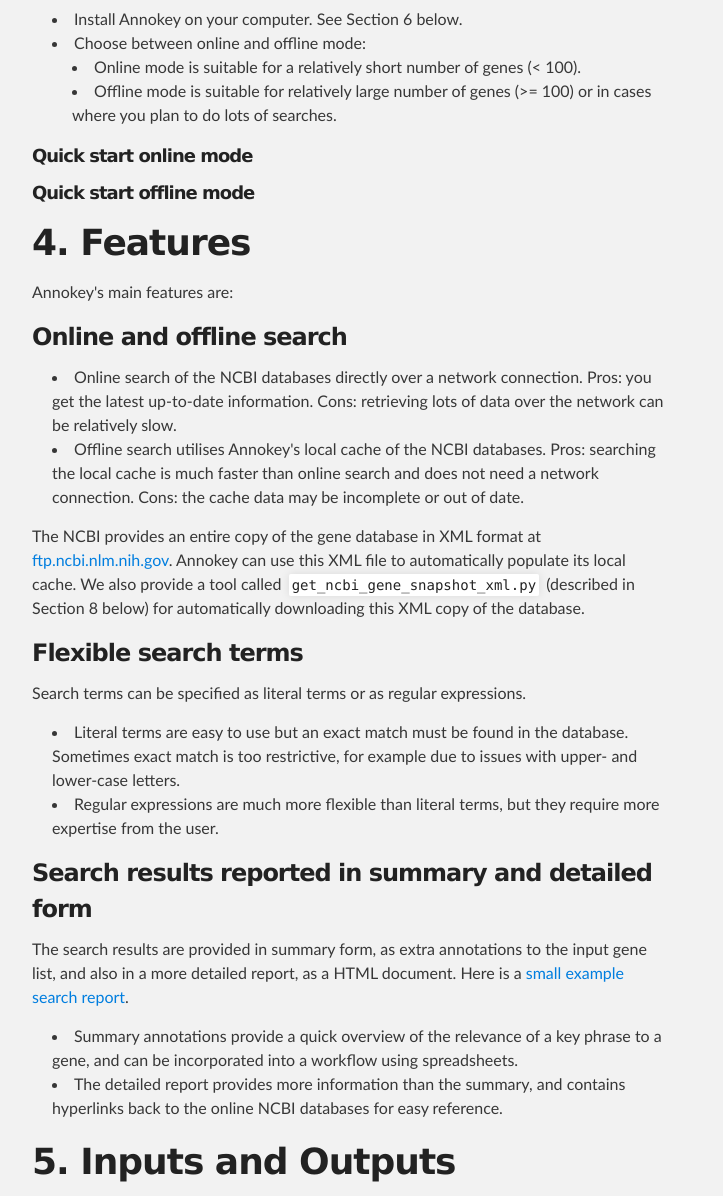
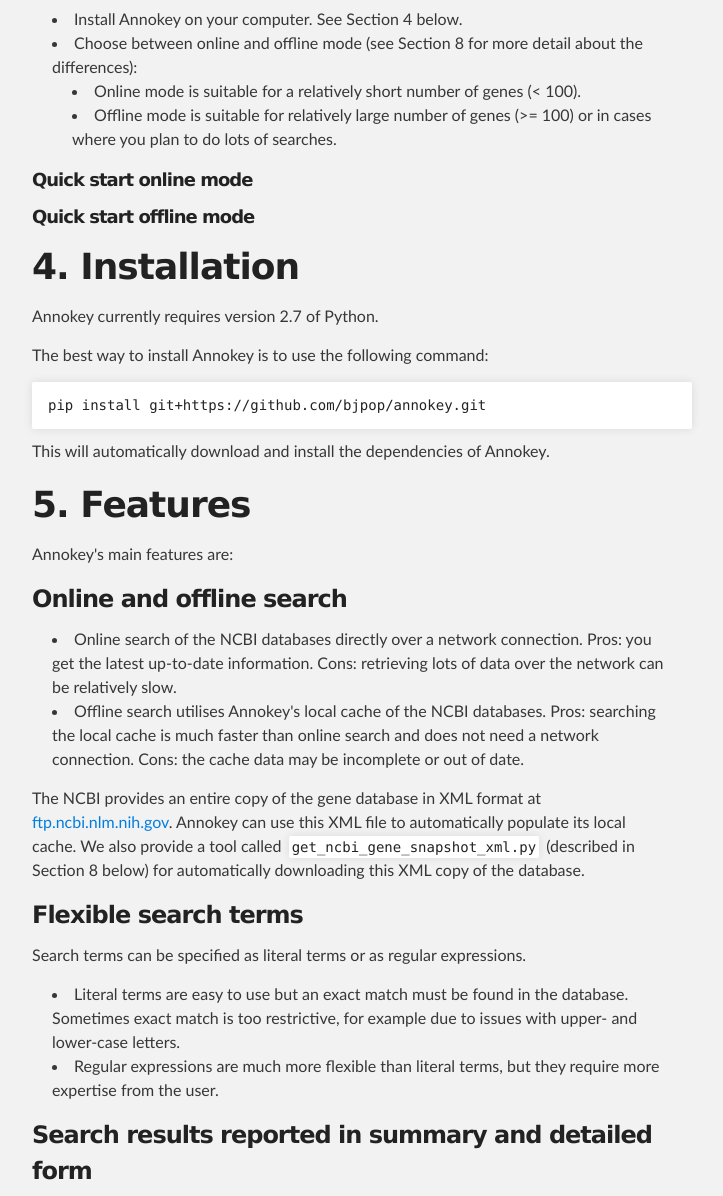
Before and after one commit to bjpop/annokey, a plain HTML site: page index.html in a window 1280 px wide. Shown: the part 655-1851 px from the top of the page, without its empty margins (288-1011 px from the left). Drawn offline with Linux system fonts and the light colour scheme.

Commit message:
Create gh-pages branch via GitHub

```diff
--- a/index.html
+++ b/index.html
@@ -45,8 +45,8 @@
 <a name="3-quick-start-guide" class="anchor" href="#3-quick-start-guide"><span class="octicon octicon-link"></span></a>3. Quick start guide</h1>
 
 <ul>
-<li>Install Annokey on your computer. See Section 6 below.</li>
-<li>Choose between online and offline mode:
+<li>Install Annokey on your computer. See Section 4 below.</li>
+<li>Choose between online and offline mode (see Section 8 for more detail about the differences):
 
 <ul>
 <li>Online mode is suitable for a relatively short number of genes  (&lt; 100).</li>
@@ -60,7 +60,19 @@
 <a name="quick-start-offline-mode" class="anchor" href="#quick-start-offline-mode"><span class="octicon octicon-link"></span></a>Quick start offline mode</h5>
 
 <h1>
-<a name="4-features" class="anchor" href="#4-features"><span class="octicon octicon-link"></span></a>4. Features</h1>
+<a name="4-installation" class="anchor" href="#4-installation"><span class="octicon octicon-link"></span></a>4. Installation</h1>
+
+<p>Annokey currently requires version 2.7 of Python.</p>
+
+<p>The best way to install Annokey is to use the following command:</p>
+
+<pre><code>pip install git+https://github.com/bjpop/annokey.git
+</code></pre>
+
+<p>This will automatically download and install the dependencies of Annokey.</p>
+
+<h1>
+<a name="5-features" class="anchor" href="#5-features"><span class="octicon octicon-link"></span></a>5. Features</h1>
 
 <p>Annokey's main features are:</p>
 
@@ -89,7 +101,7 @@
 <li>Summary annotations provide a quick overview of the relevance of a key phrase to a gene, and can be incorporated into a workflow using spreadsheets.</li>
 <li>The detailed report provides more information than the summary, and contains hyperlinks back to the online NCBI databases for easy reference.</li>
 </ul><h1>
-<a name="5-inputs-and-outputs" class="anchor" href="#5-inputs-and-outputs"><span class="octicon octicon-link"></span></a>5. Inputs and Outputs</h1>
+<a name="6-inputs-and-outputs" class="anchor" href="#6-inputs-and-outputs"><span class="octicon octicon-link"></span></a>6. Inputs and Outputs</h1>
 
 <p>Annokey's main inputs are:</p>
 
@@ -182,18 +194,6 @@ s100,ABC,CHECK2,snp
 </code></pre>
 
 <p>This regular expression is more flexible because it will match with upper and lower case characters at the start of each word, and it also allows for an optional "s" at the end of the second word.</p>
-
-<h1>
-<a name="6-installation" class="anchor" href="#6-installation"><span class="octicon octicon-link"></span></a>6. Installation</h1>
-
-<p>Annokey currently requires version 2.7 of Python.</p>
-
-<p>The best way to install Annokey is to use the following command:</p>
-
-<pre><code>pip install git+https://github.com/bjpop/annokey.git
-</code></pre>
-
-<p>This will automatically download and install the dependencies of Annokey.</p>
 
 <h1>
 <a name="7-online-versus-offline-search" class="anchor" href="#7-online-versus-offline-search"><span class="octicon octicon-link"></span></a>7. Online versus offline search</h1>
```
Also changed, not shown: params.json (+1 -1 lines).
